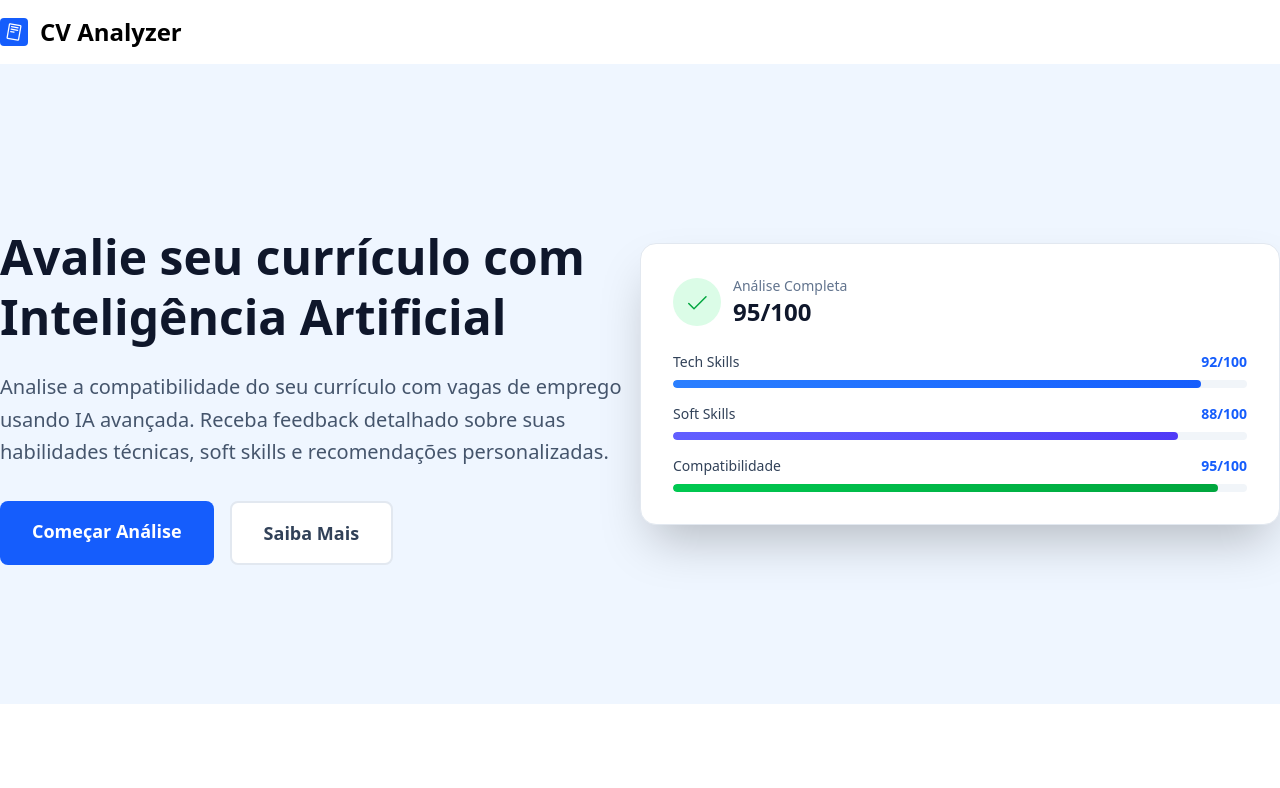
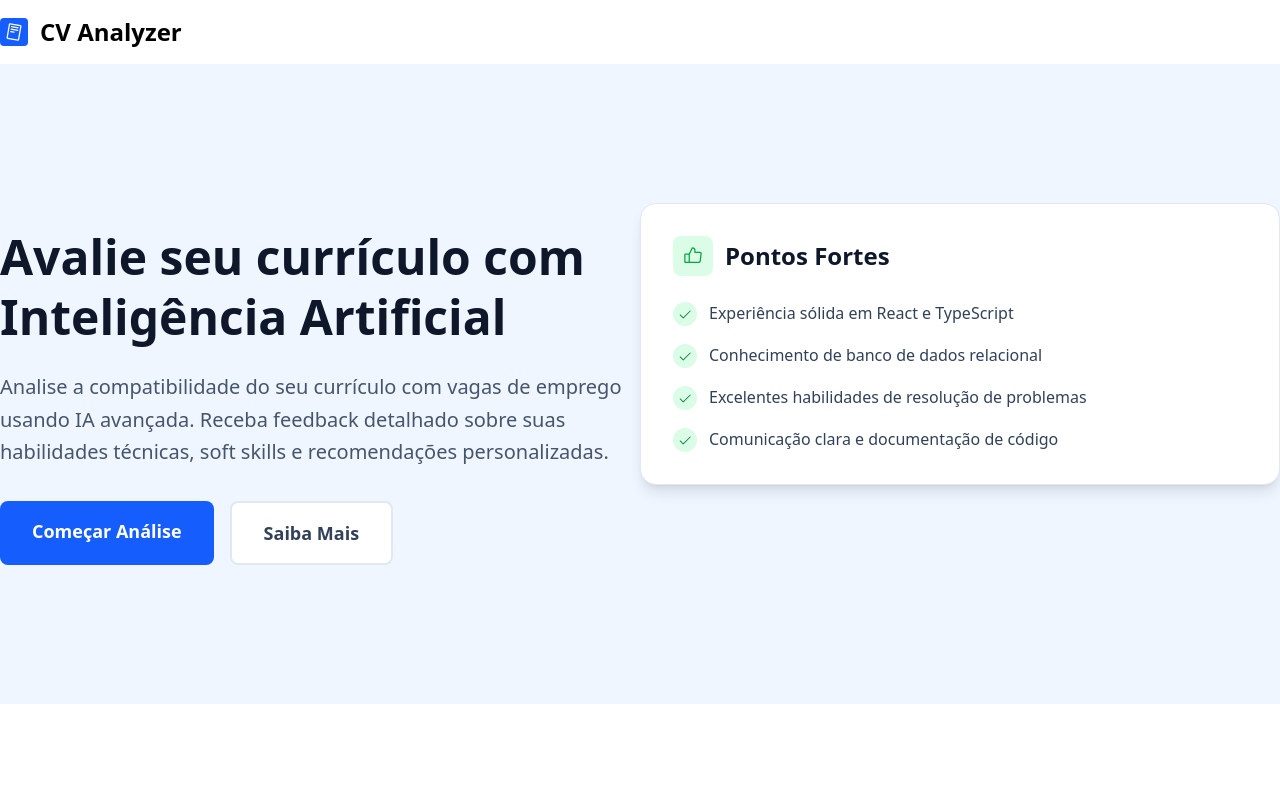
Before and after one commit to SamuelSRJ/meritia, a React (Vite) app in the folder apps/frontend/: page / in a window 1280 px wide. Shown: the top 788 px of the page. Built offline with nearby package versions, Linux system fonts and the light colour scheme.

Commit message:
feat: Update text for clarity in Convite and PublicoAlvo components

```diff
--- a/apps/frontend/src/components/convite/Convite.tsx
+++ b/apps/frontend/src/components/convite/Convite.tsx
@@ -5,7 +5,7 @@ function Convite() {
   return (
     <div className="p-20">
       <div className="mx-auto px-4 text-center">
-        <p className="text-4xl font-bold text-slate-900 mb-6">Pronto para melhorar seu curriculo?</p>
+        <p className="text-4xl font-bold text-slate-900 mb-6">Pronto para avaliar a compatibilidade do seu curriculo?</p>
         <p className="text-xl text-slate-600 mb-8">Comece agora e descubra como seu currículo se compara às vagas que você deseja.</p>
         {!localStorage.user ? (
           <Link to={"/upload"} className="px-10 py-4 bg-blue-600 text-white rounded-lg font-semibold hover:bg-blue-700 transition-colors text-lg whitespace-nowrap cursor-pointer inline-flex items-center gap-2">
--- a/apps/frontend/src/components/inicio/Inicio.tsx
+++ b/apps/frontend/src/components/inicio/Inicio.tsx
@@ -1,26 +1,72 @@
-import { CheckIcon } from "@phosphor-icons/react"
-import { Link } from "react-router-dom"
+import {
+  CheckIcon,
+  LightbulbFilamentIcon,
+  ThumbsUpIcon,
+  WarningCircleIcon,
+  WarningIcon,
+} from "@phosphor-icons/react";
+import { useEffect, useState } from "react";
+import { Link } from "react-router-dom";
 
 function Inicio() {
+  const [currentSlide, setCurrentSlide] = useState(0);
+  const slides = 4;
+
+  useEffect(() => {
+    const interval = setInterval(() => {
+      setCurrentSlide((prev) => (prev + 1) % slides);
+    }, 4000);
+    return () => clearInterval(interval);
+  }, []);
+
   return (
-    <div className="h-[80vh] bg-blue-50 flex">
-      <div className="container mx-auto grid grid-cols-2 space-x-3 items-center">
+    <div className="h-[80vh] bg-blue-50 flex items-center">
+      <div className="container mx-auto grid grid-cols-2 space-x-4">
         <div className="mt-6">
-          <p className="text-5xl font-bold text-slate-900 mb-6 leading-tight">Avalie seu currículo com Inteligência Artificial</p>
-          <p className="text-xl text-slate-600 mb-8 leading-relaxed">Analise a compatibilidade do seu currículo com vagas de emprego usando IA avançada. Receba feedback detalhado sobre suas habilidades técnicas, soft skills e recomendações personalizadas.</p>
+          <p className="text-5xl font-bold text-slate-900 mb-6 leading-tight">
+            Avalie seu currículo com Inteligência Artificial
+          </p>
+          <p className="text-xl text-slate-600 mb-8 leading-relaxed">
+            Analise a compatibilidade do seu currículo com vagas de emprego
+            usando IA avançada. Receba feedback detalhado sobre suas habilidades
+            técnicas, soft skills e recomendações personalizadas.
+          </p>
           <div className="flex gap-4">
             {!localStorage.user ? (
-              <Link to={"/upload"} className="px-8 py-4 bg-blue-600 text-white rounded-lg font-semibold hover:bg-blue-700 transition-colors text-lg whitespace-nowrap cursor-pointer">Começar Análise</Link>
+              <Link
+                to={"/upload"}
+                className="px-8 py-4 bg-blue-600 text-white rounded-lg font-semibold hover:bg-blue-700 transition-colors text-lg whitespace-nowrap cursor-pointer"
+              >
+                Começar Análise
+              </Link>
             ) : (
-              <Link to={"/upload"} className="px-8 py-4 bg-blue-600 text-white rounded-lg font-semibold hover:bg-blue-700 transition-colors text-lg whitespace-nowrap cursor-pointer">Começar Análise</Link>
+              <Link
+                to={"/upload"}
+                className="px-8 py-4 bg-blue-600 text-white rounded-lg font-semibold hover:bg-blue-700 transition-colors text-lg whitespace-nowrap cursor-pointer"
+              >
+                Começar Análise
+              </Link>
             )}
-            <a href="#comofunciona" className="px-8 py-4 bg-white text-slate-700 rounded-lg font-semibold hover:bg-slate-50 transition-colors text-lg border-2 border-slate-200 whitespace-nowrap cursor-pointer">Saiba Mais</a>
+            <a
+              href="#comofunciona"
+              className="px-8 py-4 bg-white text-slate-700 rounded-lg font-semibold hover:bg-slate-50 transition-colors text-lg border-2 border-slate-200 whitespace-nowrap cursor-pointer"
+            >
+              Saiba Mais
+            </a>
           </div>
         </div>
-        <div className="bg-white rounded-2xl shadow-2xl p-8 border border-slate-200">
+
+        <div className="relative w-full self-start">
+          {/* SLIDE 1 */}
+          <div
+            className="absolute bg-white rounded-2xl shadow-2xl p-8 border border-slate-200 transition-opacity duration-700 w-full top-0"
+            style={{ opacity: currentSlide === 0 ? 1 : 0 }}
+          >
             <div className="flex items-center gap-3 mb-6">
               <div className="w-12 h-12 bg-green-100 rounded-full flex items-center justify-center">
-              <i className=""><CheckIcon size={24} className="text-green-600" /></i>
+                <i className="">
+                  <CheckIcon size={24} className="text-green-600" />
+                </i>
               </div>
               <div>
                 <div className="text-sm text-slate-500">Análise Completa</div>
@@ -31,38 +77,196 @@ function Inicio() {
               {/* TECH SKILLS */}
               <div>
                 <div className="flex justify-between mb-2">
-                <span className="text-sm font-medium text-slate-700">Tech Skills</span>
-                <span className="text-sm font-bold text-blue-600">92/100</span>
+                  <span className="text-sm font-medium text-slate-700">
+                    Tech Skills
+                  </span>
+                  <span className="text-sm font-bold text-blue-600">
+                    92/100
+                  </span>
                 </div>
                 <div className="h-2 bg-slate-100 rounded-full overflow-hidden">
-                <div className="h-full bg-linear-to-r from-blue-500 to-blue-600 rounded-full" style={{ width: "92%" }}></div>
+                  <div
+                    className="h-full bg-linear-to-r from-blue-500 to-blue-600 rounded-full"
+                    style={{ width: "92%" }}
+                  ></div>
                 </div>
               </div>
               {/* SOFT SKILLS */}
               <div>
                 <div className="flex justify-between mb-2">
-                <span className="text-sm font-medium text-slate-700">Soft Skills</span>
-                <span className="text-sm font-bold text-blue-600">88/100</span>
+                  <span className="text-sm font-medium text-slate-700">
+                    Soft Skills
+                  </span>
+                  <span className="text-sm font-bold text-blue-600">
+                    88/100
+                  </span>
                 </div>
                 <div className="h-2 bg-slate-100 rounded-full overflow-hidden">
-                <div className="h-full bg-linear-to-r from-indigo-500 to-indigo-600 rounded-full" style={{ width: "88%" }}></div>
+                  <div
+                    className="h-full bg-linear-to-r from-indigo-500 to-indigo-600 rounded-full"
+                    style={{ width: "88%" }}
+                  ></div>
                 </div>
               </div>
               {/* COMPATIBILIDADE */}
               <div>
                 <div className="flex justify-between mb-2">
-                <span className="text-sm font-medium text-slate-700">Compatibilidade</span>
-                <span className="text-sm font-bold text-blue-600">95/100</span>
+                  <span className="text-sm font-medium text-slate-700">
+                    Compatibilidade
+                  </span>
+                  <span className="text-sm font-bold text-blue-600">
+                    95/100
+                  </span>
                 </div>
                 <div className="h-2 bg-slate-100 rounded-full overflow-hidden">
-                <div className="h-full bg-linear-to-r from-green-500 to-green-600 rounded-full" style={{ width: "95%" }}></div>
+                  <div
+                    className="h-full bg-linear-to-r from-green-500 to-green-600 rounded-full"
+                    style={{ width: "95%" }}
+                  ></div>
                 </div>
               </div>
             </div>
           </div>
+
+          {/* SLIDE 2 */}
+          <div
+            className="absolute bg-white rounded-2xl shadow-lg p-8 border border-slate-200 transition-opacity duration-700 w-full top-0"
+            style={{ opacity: currentSlide === 1 ? 1 : 0 }}
+          >
+            <div className="flex items-center gap-3 mb-6">
+              <div className="w-10 h-10 bg-green-100 rounded-lg flex items-center justify-center">
+                <ThumbsUpIcon size={20} className="text-green-600" />
+              </div>
+              <p className="text-2xl font-bold text-slate-900">Pontos Fortes</p>
+            </div>
+            <ul className="space-y-4">
+              <li className="flex gap-3">
+                <div className="w-6 h-6 bg-green-100 rounded-full flex items-center justify-center shrink-0 mt-0.5">
+                  <CheckIcon size={14} className="text-green-700" />
+                </div>
+                <p className="text-slate-700 leading-relaxed text-base">
+                  Experiência sólida em React e TypeScript
+                </p>
+              </li>
+              <li className="flex gap-3">
+                <div className="w-6 h-6 bg-green-100 rounded-full flex items-center justify-center shrink-0 mt-0.5">
+                  <CheckIcon size={14} className="text-green-700" />
+                </div>
+                <p className="text-slate-700 leading-relaxed text-base">
+                  Conhecimento de banco de dados relacional
+                </p>
+              </li>
+              <li className="flex gap-3">
+                <div className="w-6 h-6 bg-green-100 rounded-full flex items-center justify-center shrink-0 mt-0.5">
+                  <CheckIcon size={14} className="text-green-700" />
+                </div>
+                <p className="text-slate-700 leading-relaxed text-base">
+                  Excelentes habilidades de resolução de problemas
+                </p>
+              </li>
+              <li className="flex gap-3">
+                <div className="w-6 h-6 bg-green-100 rounded-full flex items-center justify-center shrink-0 mt-0.5">
+                  <CheckIcon size={14} className="text-green-700" />
+                </div>
+                <p className="text-slate-700 leading-relaxed text-base">
+                  Comunicação clara e documentação de código
+                </p>
+              </li>
+            </ul>
+          </div>
+
+          {/* SLIDE 3 */}
+          <div
+            className="absolute bg-white rounded-2xl shadow-lg p-8 border border-slate-200 transition-opacity duration-700 w-full top-0"
+            style={{ opacity: currentSlide === 2 ? 1 : 0 }}
+          >
+            <div className="flex items-center gap-3 mb-6">
+              <div className="w-12 h-12 bg-orange-100 rounded-lg flex items-center justify-center">
+                <WarningIcon size={24} className="text-orange-600" />
+              </div>
+              <p className="text-2xl font-bold text-slate-900">
+                Pontos de Melhoria
+              </p>
+            </div>
+            <ul className="space-y-4">
+              <li className="flex gap-3">
+                <div className="w-6 h-6 bg-orange-100 rounded-full flex items-center justify-center shrink-0 mt-0.5">
+                  <WarningCircleIcon size={14} className="text-orange-600" />
+                </div>
+                <p className="text-slate-700 leading-relaxed">
+                  Experiência limitada com DevOps
+                </p>
+              </li>
+              <li className="flex gap-3">
+                <div className="w-6 h-6 bg-orange-100 rounded-full flex items-center justify-center shrink-0 mt-0.5">
+                  <WarningCircleIcon size={14} className="text-orange-600" />
+                </div>
+                <p className="text-slate-700 leading-relaxed">
+                  Falta de conhecimento em Machine Learning
+                </p>
+              </li>
+              <li className="flex gap-3">
+                <div className="w-6 h-6 bg-orange-100 rounded-full flex items-center justify-center shrink-0 mt-0.5">
+                  <WarningCircleIcon size={14} className="text-orange-600" />
+                </div>
+                <p className="text-slate-700 leading-relaxed">
+                  Desenvolvimento mobile menos explorado
+                </p>
+              </li>
+            </ul>
+          </div>
+
+          {/* SLIDE 4 */}
+          <div
+            className="absolute bg-white rounded-2xl shadow-lg p-8 border border-slate-200 transition-opacity duration-700 w-full mb-4 top-0"
+            style={{ opacity: currentSlide === 3 ? 1 : 0 }}
+          >
+            <div className="flex items-center gap-3 mb-3">
+              <div className="w-12 h-12 bg-indigo-100 rounded-lg flex items-center justify-center">
+                <LightbulbFilamentIcon size={24} className="text-indigo-600" />
+              </div>
+              <p className="text-2xl font-bold text-slate-900">Recomendações</p>
+            </div>
+            <ul className="space-y-2">
+              <li className="flex gap-3 p-2 bg-indigo-50 rounded-lg border border-indigo-100">
+                <div className="w-6 h-6 rounded-full bg-indigo-600 text-white flex items-center justify-center shrink-0 mt-0.5 text-xs font-bold">
+                  1
+                </div>
+                <p className="text-slate-700 leading-relaxed">
+                  Estudar ferramentas de CI/CD como GitHub Actions ou Jenkins
+                </p>
+              </li>
+              <li className="flex gap-3 p-2 bg-indigo-50 rounded-lg border border-indigo-100">
+                <div className="w-6 h-6 rounded-full bg-indigo-600 text-white flex items-center justify-center shrink-0 mt-0.5 text-xs font-bold">
+                  2
+                </div>
+                <p className="text-slate-700 leading-relaxed">
+                  Aprender conceitos básicos de containerização com Docker
+                </p>
+              </li>
+              <li className="flex gap-3 p-2 bg-indigo-50 rounded-lg border border-indigo-100">
+                <div className="w-6 h-6 rounded-full bg-indigo-600 text-white flex items-center justify-center shrink-0 mt-0.5 text-xs font-bold">
+                  3
+                </div>
+                <p className="text-slate-700 leading-relaxed">
+                  Explorar frameworks de mobile como React Native
+                </p>
+              </li>
+              <li className="flex gap-3 p-2 bg-indigo-50 rounded-lg border border-indigo-100">
+                <div className="w-6 h-6 rounded-full bg-indigo-600 text-white flex items-center justify-center shrink-0 mt-0.5 text-xs font-bold">
+                  4
+                </div>
+                <p className="text-slate-700 leading-relaxed">
+                  Desenvolver um projeto pessoal com arquitetura mais complexa
+                </p>
+              </li>
+            </ul>
+          </div>
+
         </div>
       </div>
-  )
+    </div>
+  );
 }
 
-export default Inicio
+export default Inicio;
--- a/apps/frontend/src/components/publicoalvo/PublicoAlvo.tsx
+++ b/apps/frontend/src/components/publicoalvo/PublicoAlvo.tsx
@@ -25,7 +25,7 @@ function PublicoAlvo() {
                 </div>
                 <div>
                   <p className="text-xl font-semibold text-white mb-2">Para Recrutadores</p>
-                  <p className="text-blue-100">Filtre candidatos de forma eficiente. Analise múltiplos currículos rapidamente e identifique os melhores talentos.</p>
+                  <p className="text-blue-100">Filtre candidatos de forma eficiente. Analise a compatibilidade de currículos com a vaga e identifique os melhores talentos.</p>
                 </div>
               </div>
               {/* RELATÓRIOS EM PDF */}
```
Lines whose indentation alone changed are shown as unchanged.
